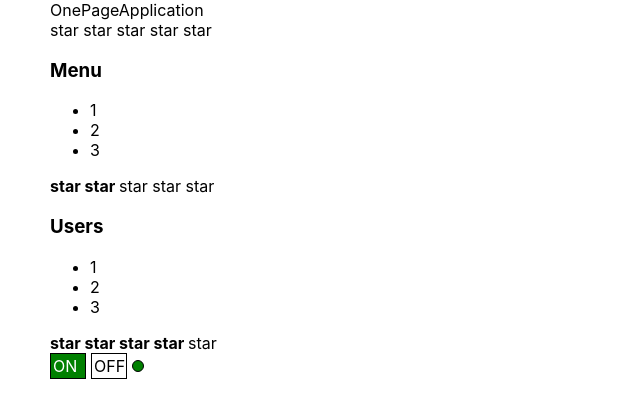
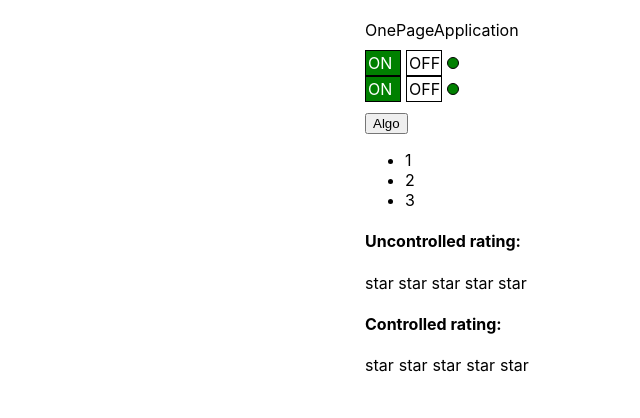
Before and after one commit to UncleStifler/01_REACT_kabzdaKakProsto, a React (Create React App) app: page / in a window 1280 px wide. Shown: the top 418 px of the page, without its empty margins (0-640 px from the left). Built offline with nearby package versions, Linux system fonts and the light colour scheme; the HTML template or start-up script is replaced by a standard one.

Commit message:
Controlled and uncontrolled components

```diff
--- a/src/App.css
+++ b/src/App.css
@@ -2,4 +2,6 @@
   text-align: left;
   padding-left: 50px;
   background: white;
+  width: 600px;
+  margin: 20px auto;
 }
--- a/src/App.tsx
+++ b/src/App.tsx
@@ -1,27 +1,28 @@
 import React, {useState} from 'react';
 import './App.css';
-import {Rating} from "./Components/Rating/Rating";
-import {Accordion} from "./Components/Accordion/Accordion";
 import {Title} from "./Components/Title";
 import OnOff from "./Components/OnOff";
+import {UncontrolledAccordion} from "./Components/SelfControlledAccordion/UncontrolledAccordion";
+import {UncontrolledRating} from "./Components/UncontrolledRating/UncontrolledRating";
+import {Rating, RatingValueType} from "./Components/Rating/Rating";
+
 
 function App() {
 
+    const [ratingValue, setRatingValue] = useState<RatingValueType>(0)
 
     return (
         <div className="App">
-            {/*<input value='yo' type='password' checked={true}/>*/}
             <Title title={'OnePageApplication'}/>
-            <Rating value={0}/>
-            <Accordion
-                titleAccordion={'Menu'}
-                collapsed={false}/>
-            <Rating value={2}/>
-            <Accordion
-                titleAccordion={'Users'}
-                collapsed={false}/>
-            <Rating value={4}/>
-            <OnOff/>
+            <div style={{marginTop : "10px"}}>
+                <OnOff/>
+                <OnOff/>
+            </div>
+
+            <UncontrolledAccordion
+                titleAccordion={'Algo'}/>
+            <UncontrolledRating/>
+            <Rating value={ratingValue} onClick={setRatingValue}/>
         </div>
     );
 }
--- a/src/Components/Accordion/AccordionBody.tsx
+++ b/src/Components/Accordion/AccordionBody.tsx
@@ -3,7 +3,7 @@ import React from 'react';
 
 
 const AccordionBody = () => {
-    console.log("AccordionBody rendering")
+    console.log("SelfControlledAccordionBody rendering")
     return (
         <ul>
             <li>1</li>
--- a/src/Components/OnOff.tsx
+++ b/src/Components/OnOff.tsx
@@ -2,7 +2,7 @@ import React, {useState} from 'react';
 
 
 const OnOff = () => {
-    const [state, setState] = useState(true)
+    const [on, setOn] = useState(true)
 
     const onStyle = {
         width: "30px",
@@ -10,8 +10,8 @@ const OnOff = () => {
         border: "1px solid black",
         display: "inline-block",
         padding: "2px",
-        backgroundColor: state ? "green" : "white",
-        color: state ? "white" : "black"
+        backgroundColor: on ? "green" : "white",
+        color: on ? "white" : "black"
     }
     const offStyle = {
         width: "30px",
@@ -20,8 +20,8 @@ const OnOff = () => {
         display: "inline-block",
         marginLeft: "5px",
         padding: "2px",
-        backgroundColor: state? "white" : "red",
-        color: state ? "black" : "white"
+        backgroundColor: on ? "white" : "red",
+        color: on ? "black" : "white"
     }
     const indicatorStyle = {
         width: "10px",
@@ -30,24 +30,17 @@ const OnOff = () => {
         border: "1px solid black",
         display: "inline-block",
         marginLeft: "5px",
-        backgroundColor: state ? "green" : "red",
+        backgroundColor: on ? "green" : "red",
     }
 
 
-
-    const clickOn = () => {
-        setState(!state)
-    }
-
-    const clickOff = () => {
-        setState(!state)
-    }
+    const clickForChange = () => setOn(!on)
 
     return (
         <div>
-            <div style={onStyle} onClick={clickOn}>ON</div>
-            <div style={offStyle} onClick={clickOff}>OFF</div>
-            <div style={indicatorStyle}></div>
+            <div style={onStyle} onClick={clickForChange}>ON</div>
+            <div style={offStyle} onClick={clickForChange}>OFF</div>
+            <div style={indicatorStyle}/>
         </div>
     );
 };
--- a/src/Components/Rating/Rating.tsx
+++ b/src/Components/Rating/Rating.tsx
@@ -1,19 +1,23 @@
 import React from 'react';
-import Star from "../Star";
+import Star from "./Star";
 
-export type RatingPropsType = {
-    value: number
+export type RatingValueType = 0 | 1 | 2 | 3 | 4 | 5
+
+type RatingPropsType = {
+    value: RatingValueType
+    onClick: (value: RatingValueType) => void
 }
 
 export const Rating = (props: RatingPropsType) => {
 
     return (
         <div>
-            <Star selected={props.value > 0}/>
-            <Star selected={props.value > 1}/>
-            <Star selected={props.value > 2}/>
-            <Star selected={props.value > 3}/>
-            <Star selected={props.value > 4}/>
+            <h4>Controlled rating:</h4>
+            <Star selected={props.value > 1} onClick={props.onClick} value={1}/>
+            <Star selected={props.value > 2} onClick={props.onClick} value={2}/>
+            <Star selected={props.value > 3} onClick={props.onClick} value={3}/>
+            <Star selected={props.value > 4} onClick={props.onClick} value={4}/>
+            <Star selected={props.value > 5} onClick={props.onClick} value={5}/>
         </div>
     )
 }
--- /dev/null
+++ b/src/Components/Rating/Star.tsx
@@ -0,0 +1,26 @@
+import React from 'react';
+import {RatingValueType} from "./Rating";
+
+type StarPropsType = {
+    selected: boolean
+    onClick: (value: RatingValueType) => void
+    value: RatingValueType
+}
+
+
+const Star = (props: StarPropsType) => {
+
+    const changeStarHandler = () => {
+        props.onClick(props.value)
+    }
+
+    return (
+        <span
+            onClick={changeStarHandler}
+        style={{marginRight: "5px"}}>
+        {props.selected ? <b>star</b> : "star"}
+        </span>
+    )
+};
+
+export default Star;
--- /dev/null
+++ b/src/Components/SelfControlledAccordion/SelfControlledAccordionBody.tsx
@@ -0,0 +1,16 @@
+import React from 'react';
+
+
+const SelfControlledAccordionBody = () => {
+
+    return (
+        <div>
+            <ul>
+                <li>1</li>
+                <li>2</li>
+                <li>3</li>
+            </ul>
+        </div>
+    )
+}
+export default SelfControlledAccordionBody;
--- /dev/null
+++ b/src/Components/SelfControlledAccordion/SelfControlledAccordionTitle.tsx
@@ -0,0 +1,21 @@
+import React from 'react';
+
+type AccordionTitleType = {
+    onClick: () => void
+    titleAccordion: string
+}
+
+const SelfControlledAccordionTitle = (props: AccordionTitleType) => {
+
+    const accordionHandler = () => {
+        props.onClick()
+    }
+
+    return (
+        <div style={{marginTop : "10px"}}>
+            <button onClick={accordionHandler}>{props.titleAccordion}</button>
+        </div>
+    );
+};
+
+export default SelfControlledAccordionTitle;
--- /dev/null
+++ b/src/Components/SelfControlledAccordion/UncontrolledAccordion.tsx
@@ -0,0 +1,22 @@
+import React, {useState} from 'react';
+import SelаControlledAccordionTitle from "./SelfControlledAccordionTitle";
+import SelfControlledAccordionBody from "./SelfControlledAccordionBody";
+
+type AccordionType = {
+    titleAccordion: string
+}
+
+
+export const UncontrolledAccordion = (props: AccordionType) => {
+
+    const [collapse, setCollapse] = useState(true)
+
+    return (
+        <div>
+            <SelаControlledAccordionTitle
+                titleAccordion={props.titleAccordion}
+                onClick={() => {setCollapse(!collapse)}}/>
+            {collapse && <SelfControlledAccordionBody/>}
+        </div>
+    )
+}
--- a/src/Components/Star.tsx
+++ /dev/null
@@ -1,25 +0,0 @@
-import React from 'react';
-
-type StarPropsType = {
-    selected: boolean
-}
-
-
-const Star = (props: StarPropsType) => {
-    if (props.selected) {
-        return (
-            <span>
-            <b>star </b>
-             </span>
-        );
-    } else {
-        return (
-            <>
-                <span>star </span>
-            </>
-        );
-    }
-
-};
-
-export default Star;
--- /dev/null
+++ b/src/Components/UncontrolledRating/UncontrolledRating.tsx
@@ -0,0 +1,25 @@
+import React, { useState} from 'react';
+import UncontrolledStar from "./UncontrolledStar";
+
+
+
+
+export const UncontrolledRating = () => {
+
+    const [value, setValue] = useState(0)
+
+    // const changeStar = () => {
+    //     setStar()
+    // }
+
+    return (
+        <div>
+            <h4>Uncontrolled rating:</h4>
+            <UncontrolledStar selected={value > 0} setValue={setValue} value={1}/>
+            <UncontrolledStar selected={value > 1} setValue={setValue} value={2}/>
+            <UncontrolledStar selected={value > 2} setValue={setValue} value={3}/>
+            <UncontrolledStar selected={value > 3} setValue={setValue} value={4}/>
+            <UncontrolledStar selected={value > 4} setValue={setValue} value={5}/>
+        </div>
+    )
+}
--- /dev/null
+++ b/src/Components/UncontrolledRating/UncontrolledStar.tsx
@@ -0,0 +1,18 @@
+import React from 'react';
+
+type StarPropsType = {
+    selected: boolean
+    value: 0 | 1 | 2 | 3 | 4 | 5
+    setValue: (value: 0 | 1 | 2 | 3 | 4 | 5) => void
+}
+
+
+const UncontrolledStar = (props: StarPropsType) => {
+    return (
+        <span onClick={ () => props.setValue(props.value)}>
+        {props.selected ? <b>star </b> : "star "}
+        </span>
+    )
+};
+
+export default UncontrolledStar;
```
Also changed, not shown: 1 other file (tests, documents, lock files or other folders).
